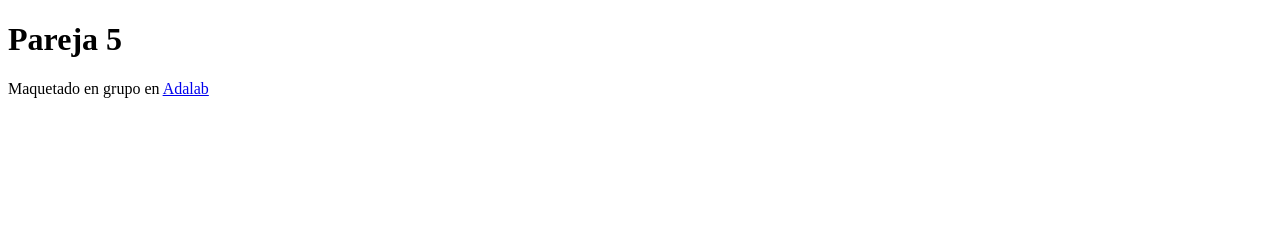
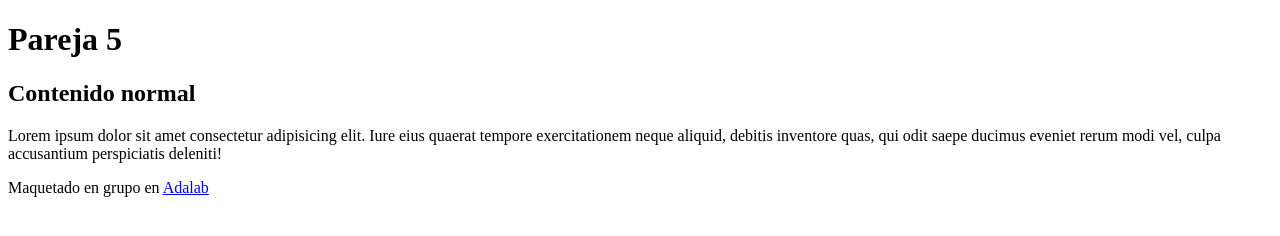
Before and after one commit to Nymesia47/ejercicios-para-el-pair, a plain HTML site: page index.html in a window 1280 px wide. Drawn offline with Linux system fonts and the light colour scheme.

Commit message:
section contenido

```diff
--- a/index.html
+++ b/index.html
@@ -12,7 +12,10 @@
     </header>
     <main>
         <section class="motivacion"></section>
-        <section class="contenido"></section>
+        <section class="contenido">
+            <h2>Contenido normal</h2>
+            <p>Lorem ipsum dolor sit amet consectetur adipisicing elit. Iure eius quaerat tempore exercitationem neque aliquid, debitis inventore quas, qui odit saepe ducimus eveniet rerum modi vel, culpa accusantium perspiciatis deleniti!</p>
+        </section>
     </main>
     <footer>
         <p>Maquetado en grupo en <a href="http://adalab.es">Adalab</a></p>
```
